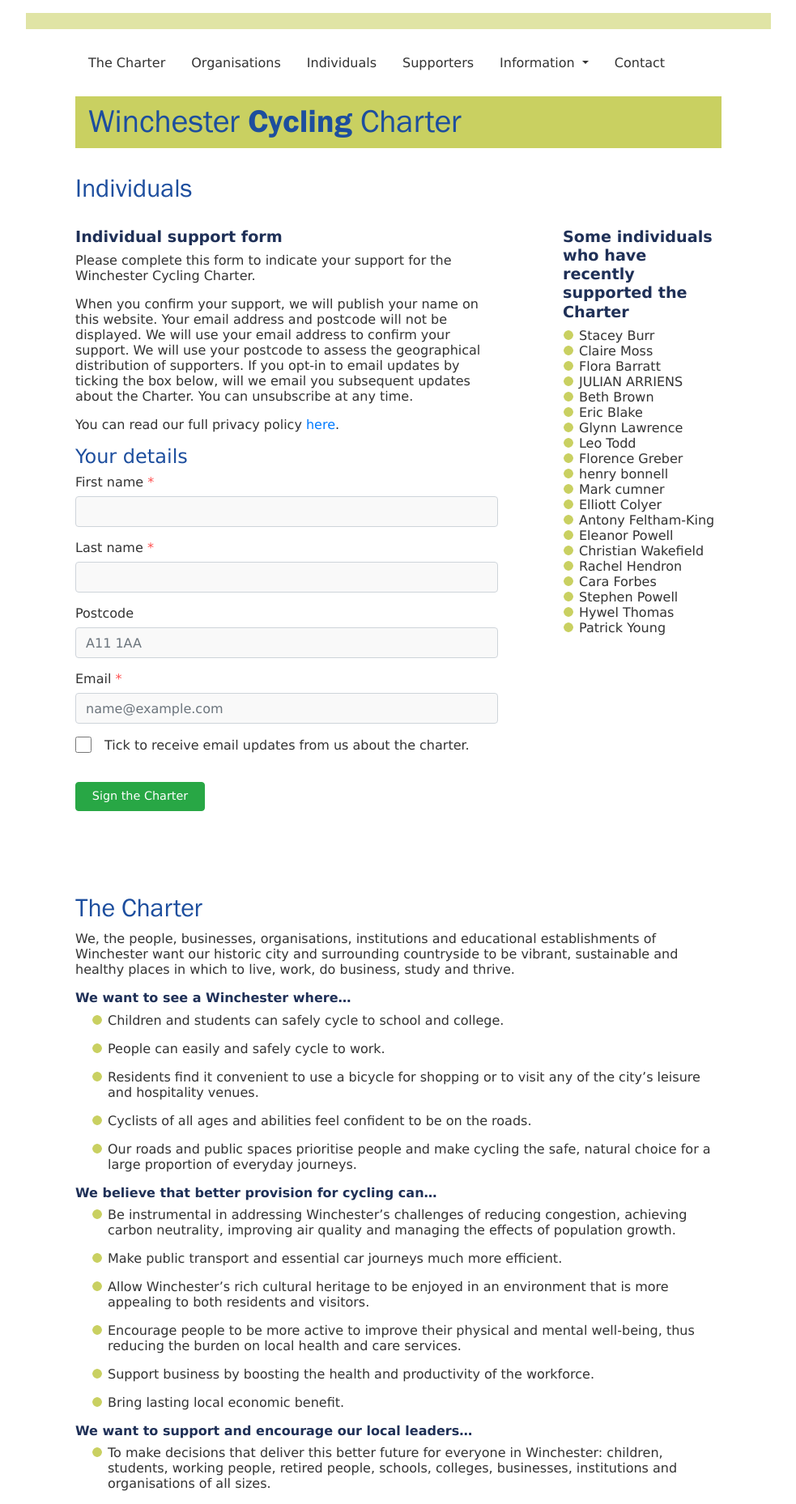
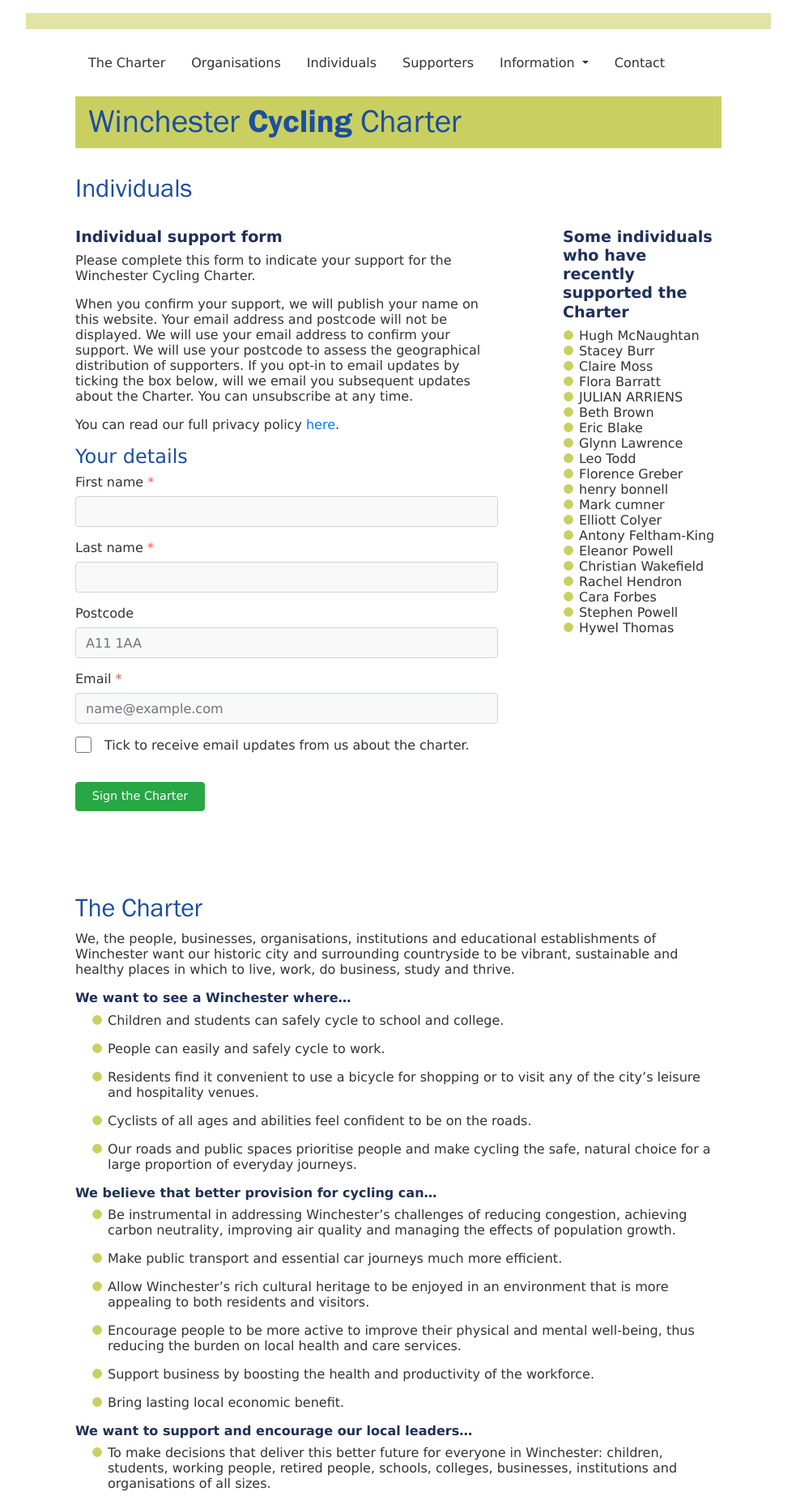
Before and after one commit to winchestercyclingcharter/winchestercyclingcharter.github.io, a Jekyll site: the page built from ind-page.md, in a window 1280 px wide. Shown: the whole page at 81% size, without its empty margins (148-1131 px from the left). Built offline with Jekyll 4.4.1, drawn with Linux system fonts in a browser that asks for light colours; nearby versions of some CDN libraries.

Commit message:
Update people.yml

```diff
--- a/_data/people.yml
+++ b/_data/people.yml
@@ -552,3 +552,4 @@
 - { lastname: Barratt, firstname: Flora, dt: 20210924-135914-011652 }
 - { lastname: Moss, firstname: Claire, dt: 20210928-171314-976370 }
 - { lastname: Burr, firstname: Stacey , dt: 20211009-181424-546927 }
+- { lastname: McNaughtan , firstname: Hugh, dt: 20211010-203602-347274 }
```
